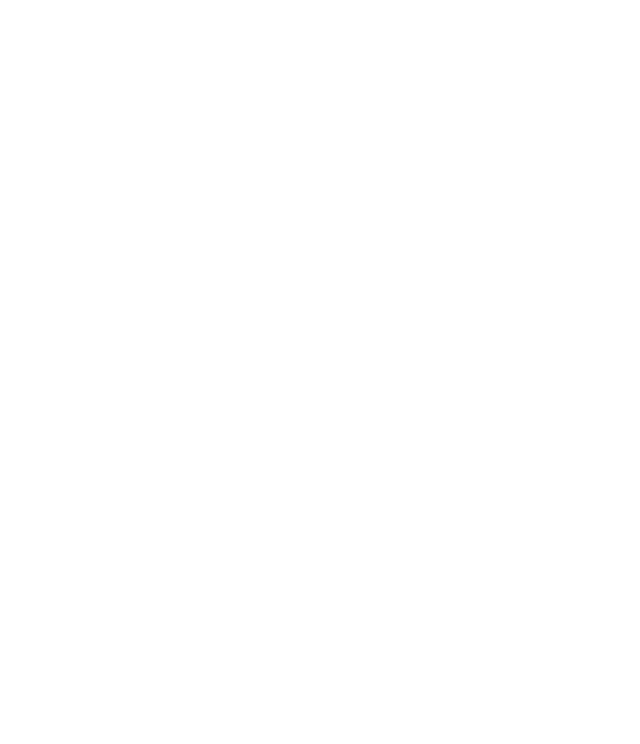
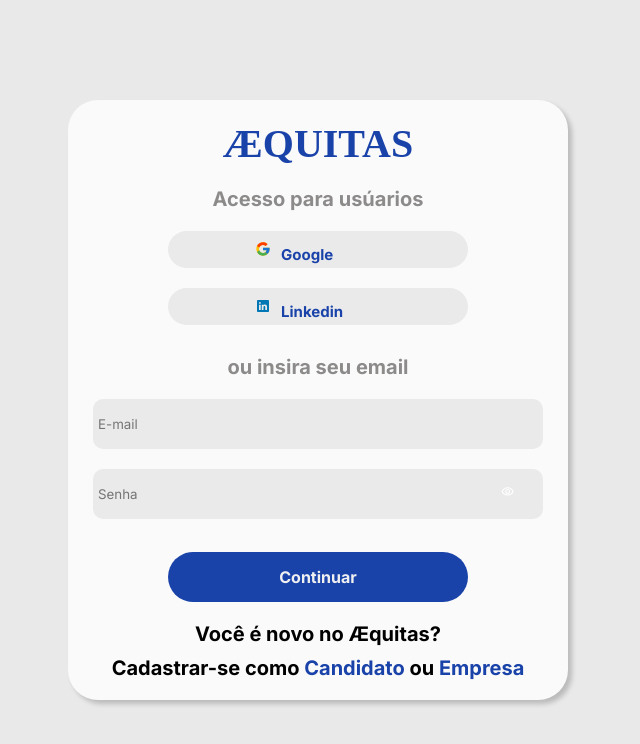
Before and after one commit to lucas-alexandrino/Aequitas-React, a React (Vite) app: page /login in a window 1280 px wide. Before the commit this address had no page. Shown: the top 744 px of the page, without its empty margins (322-962 px from the left). Built offline with nearby package versions, Linux system fonts and the light colour scheme; a web font is replaced by a local one.

Commit message:
Aequitas 1.01

```diff
--- a/src/App.tsx
+++ b/src/App.tsx
@@ -7,7 +7,6 @@
 import CadastroPessoa from "./pages/CadastroPessoa/CadastroPessoa.tsx"
 import BancoTalento from "./pages/BancoTalento/bancoTalento.tsx"
 import Login from './pages/Login/Login'
-import EscolhaCaminho from './componentes/escolhaCaminho/EscolhaCaminho.tsx'
 import Home from "./pages/LandPage/Home.tsx"
 // import Jogos from './jogos/jogos'
 
@@ -18,8 +17,8 @@
     <BrowserRouter>
       <div className='container'>
       <Routes>
-        <Route path='/home' element={<Home />} />
-        <Route path='/' element={<Login />} />
+        <Route path='/' element={<Home />} />
+        <Route path='/login' element={<Login />} />
         <Route path='/talentos' element={<BancoTalento />} />
         <Route path='/cadastropessoa' element={<CadastroPessoa />} />
         <Route path='/cadastrorec' element={<CadastroEmpresa />} />
--- a/src/componentes/HeaderBanco/headerBanco.css
+++ b/src/componentes/HeaderBanco/headerBanco.css
@@ -57,6 +57,7 @@
     color: white;
     background: #0000;
 }
+
 .menubar, button:hover{
     cursor: pointer;
 }
--- a/src/componentes/LoginCard/LoginCard.tsx
+++ b/src/componentes/LoginCard/LoginCard.tsx
@@ -59,7 +59,7 @@
                     <button type="submit" id="enviar">Continuar</button>
                 </form>
                 <b><p className="tm">Você é novo no Æquitas?</p></b>
-                <p className="tm">Cadastrar-se como <Link to="/cadastroPessoa">Candidato</Link> ou <Link to="/cadastroEmpresa">Empresa</Link></p>
+                <p className="tm">Cadastrar-se como <Link to="/cadastroPessoa">Candidato</Link> ou <Link to="/cadastrorec">Empresa</Link></p>
             </div>
         </>
     )
--- a/src/pages/CadastroEmpresa/CadastroEmpresa.tsx
+++ b/src/pages/CadastroEmpresa/CadastroEmpresa.tsx
@@ -104,11 +104,11 @@
                         <div className="redesEmpresa">
                             <p className="complementoEmpresa"> ou</p>
                             <div className="itensEmpresa">
-                                <button type="button">
+                                <button type="button" id="google">
                                     <FcGoogle size="20px" />
                                     <p>Google</p>
                                 </button>
-                                <button type="button">
+                                <button type="button" id="linkedin">
                                     <IoLogoLinkedin color="rgba(0, 119, 181, 1)" size="25px" />
                                     <p>Linkedin</p>
                                 </button>
--- a/src/pages/CadastroEmpresa/cadastroEmpresa.css
+++ b/src/pages/CadastroEmpresa/cadastroEmpresa.css
@@ -83,13 +83,14 @@
     margin: 0 0 0 65%;
 }
 
-.itensEmpresa{
+.itensEmpresa {
     display: flex;
     width: 100%;
     align-items:center;
     padding: 0 0 0 41%;
     gap: 0 30px;
     margin: 2vh 0 0 0;
+
 }
 
 .itensEmpresa button{
@@ -102,6 +103,8 @@
     gap:0 1vw;
     border-radius: 10px;
     border: none;
+    background-color: rgb(131, 131, 131);
+    color: black;
 }
 
 .juncaoLabelCheckboxEmpresa{
```
